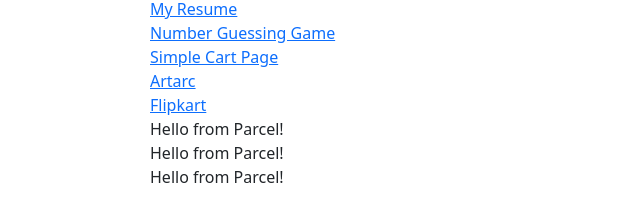
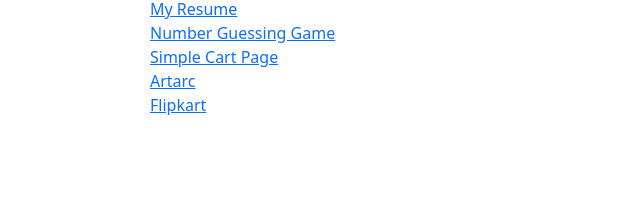
Before and after one commit to pvdhatri/frontend, a plain HTML site: page index.html in a window 1280 px wide. Shown: the part 143-364 px from the top of the page, without its empty margins (240-880 px from the left). Drawn offline with Linux system fonts and the light colour scheme.

Commit message:
new change

```diff
--- a/index.html
+++ b/index.html
@@ -52,17 +52,7 @@
         <a href="async.html">Async</a>
       </div> -->
 
-      <div>
-        Hello from Parcel!
-      </div>
 
-      <div>
-        Hello from Parcel!
-      </div>
-
-      <div>
-        Hello from Parcel!
-      </div>
 
      </div>
 
```
